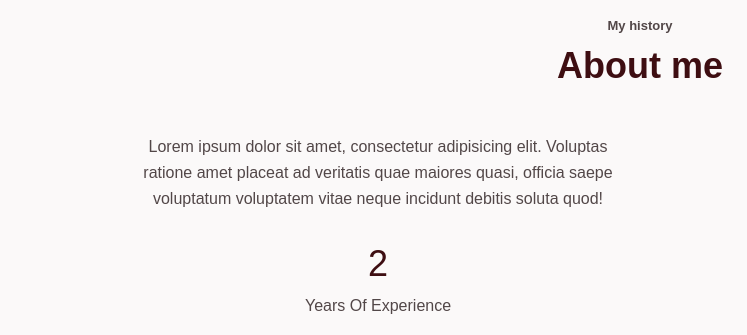
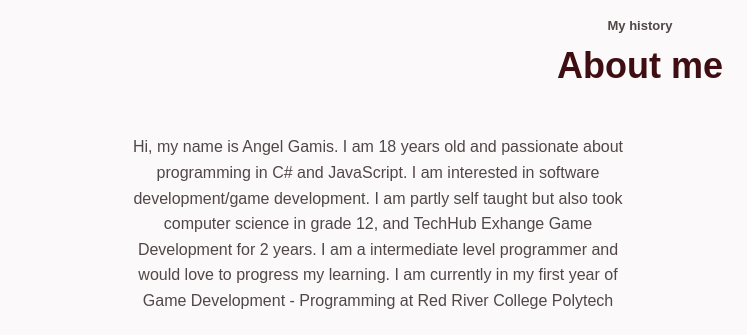
Before and after one commit to angelgamis/angelgamis.github.io, a plain HTML site: page index.html in a window 1280 px wide. Shown: the part 880-1215 px from the top of the page, 0-747 px from the left. Drawn offline with nearby package versions, Linux system fonts and the light colour scheme.

Commit message:
Replacing lorem ipstum descrtiption with correct description

```diff
--- a/index.html
+++ b/index.html
@@ -73,7 +73,7 @@
 
             <div class="about__container bd-grid">
                 <div class="about__data bd-grid">
-                    <p><span class="about__description">Lorem ipsum dolor sit amet, consectetur adipisicing elit. Voluptas ratione amet placeat ad veritatis quae maiores quasi, officia saepe voluptatum voluptatem vitae neque incidunt debitis soluta quod!</span></p>
+                    <p><span class="about__description">Hi, my name is Angel Gamis. I am 18 years old and passionate about programming in C# and JavaScript. I am interested in software development/game development. I am partly self taught but also took computer science in grade 12, and TechHub Exhange Game Development for 2 years. I am a intermediate level programmer and would love to progress my learning. I am currently in my first year of Game Development - Programming at Red River College Polytech</span></p>
 
                     <div>
                         <span class="about__number">2</span>
```
